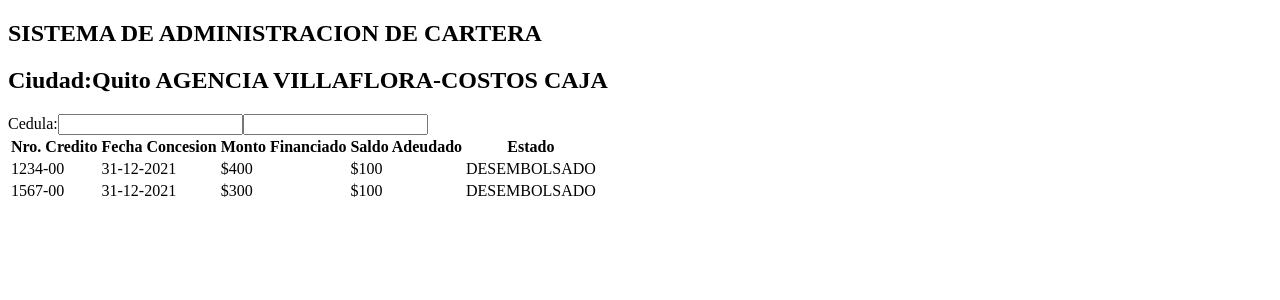
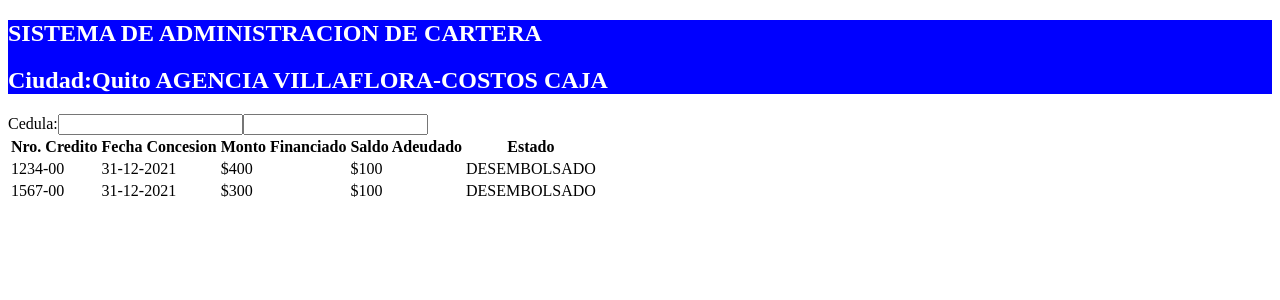
Before and after one commit to sandrocordova/HappyCell, a React (Create React App) app in the folder happyhell_reactapp/: page / in a window 1280 px wide. Shown: the top 300 px of the page. Built offline with nearby package versions, Linux system fonts and the light colour scheme.

Commit message:
change color

```diff
--- a/happyhell_reactapp/src/index.js
+++ b/happyhell_reactapp/src/index.js
@@ -7,6 +7,7 @@ const root = ReactDOM.createRoot(document.getElementById('root'));
 root.render(
     <React.StrictMode>
         <form>
+            <div class="h2">
                 <h2>
                     SISTEMA DE ADMINISTRACION DE CARTERA
                 </h2>
@@ -14,6 +15,7 @@ root.render(
                     Ciudad:Quito
                     AGENCIA VILLAFLORA-COSTOS CAJA
                 </h2>
+            </div>
                 <label>Cedula:
                 <input type="Cedula" />
                 </label>
```
